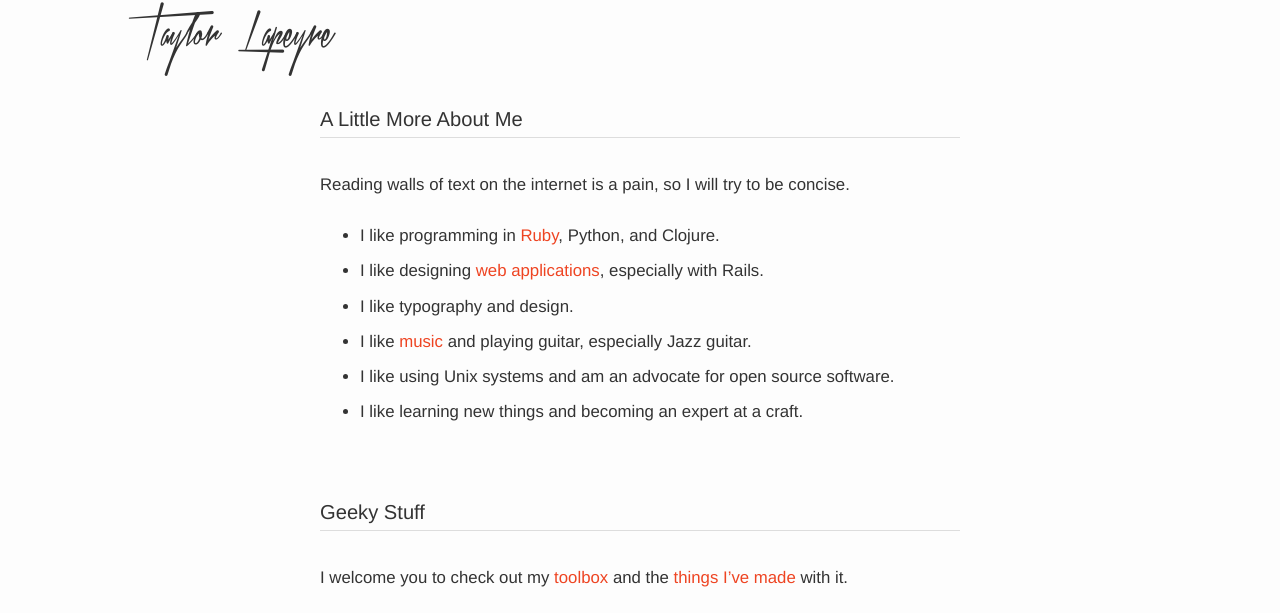
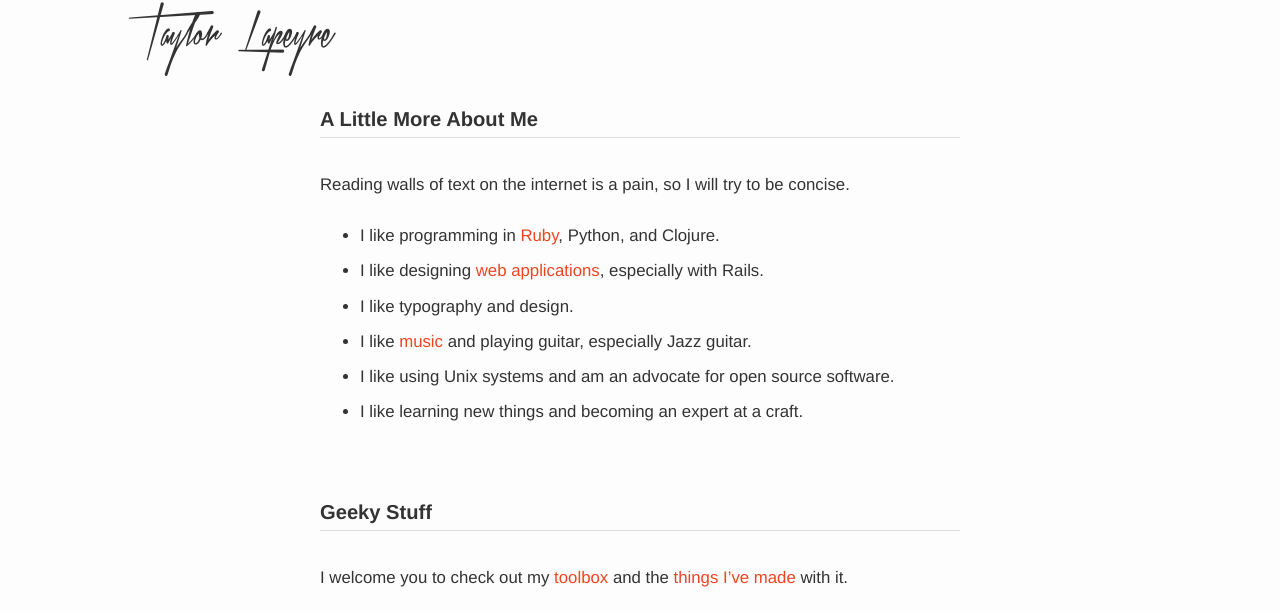
Before and after one commit to taylorlapeyre/taylorlapeyre.github.io, a Jekyll site: the page built from about.md, in a window 1280 px wide. Shown: the part 135-748 px from the top of the page. Built offline with Jekyll 4.4.1, drawn with Linux system fonts in a browser that asks for light colours; nearby versions of some CDN libraries; some web fonts are replaced.

Commit message:
better font weight for headings

```diff
--- a/css/style.css
+++ b/css/style.css
@@ -114,7 +114,7 @@ header.main {
 }
 
 .story h3, .page h3 {
-  font-weight: 100;
+  font-weight: bold;
   font-size: 1.2em !important;
   border-bottom: 1px solid #DDD;
   margin-bottom: 30px;
```
